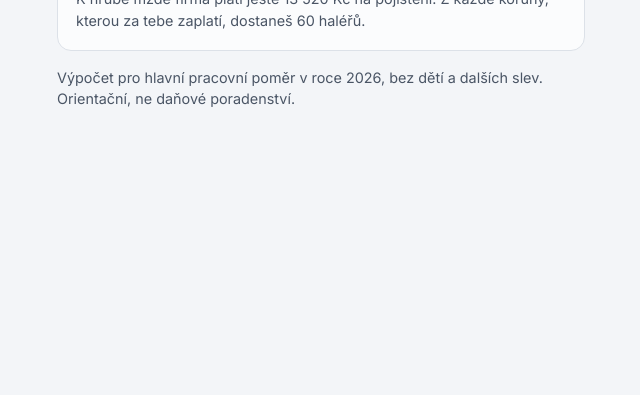
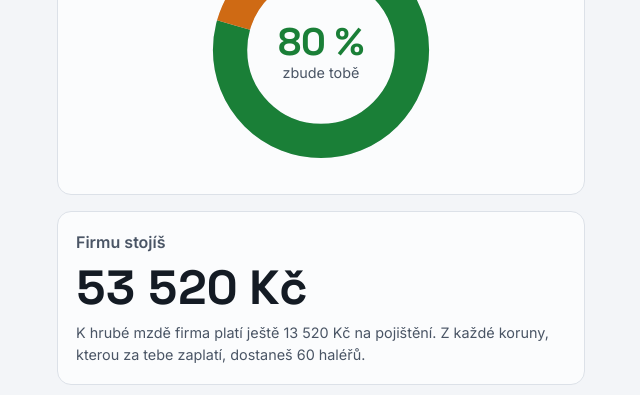
Before and after one commit to vasekmachek/ekonomicky-den-app, a website built with Vite: page index.html in a window 1280 px wide. Shown: the part 738-1133 px from the top of the page, without its empty margins (319-959 px from the left). Before the commit the page ends 896 px from the top, so only its background shows below. Built offline with nearby package versions, Linux system fonts and the light colour scheme.

Commit message:
feat: koláčový graf, kam jdou peníze z výplaty
Closes #9

Co-Authored-By: Claude Opus 5.5 <noreply@anthropic.com>

```diff
--- a/index.html
+++ b/index.html
@@ -40,6 +40,20 @@
         <dl id="breakdown" class="breakdown"></dl>
       </section>
 
+      <section class="card chart-card">
+        <p class="net-label">Kam jdou peníze z výplaty</p>
+        <figure class="donut-wrap">
+          <svg id="donut" class="donut" viewBox="0 0 42 42" role="img">
+            <circle class="donut-track" cx="21" cy="21" r="15.9155" pathLength="100" />
+            <g id="donut-slices"></g>
+          </svg>
+          <figcaption class="donut-center">
+            <span id="donut-net" class="donut-pct">–</span>
+            <span class="donut-sub">zbude tobě</span>
+          </figcaption>
+        </figure>
+      </section>
+
       <section class="card employer">
         <p class="net-label">Firmu stojíš</p>
         <p id="cost" class="cost">–</p>
--- /dev/null
+++ b/src/chart.ts
@@ -0,0 +1,29 @@
+// Výpočet výsečí koláčového (donut) grafu „Kam jdou peníze“.
+// Čistá funkce bez DOM, ať se dá otestovat.
+
+export interface DonutInput {
+  key: string;
+  value: number;
+}
+
+export interface DonutSlice {
+  key: string;
+  /** Podíl z celku v procentech (0–100), zaokrouhlený na celá procenta. */
+  percent: number;
+  /** Délka oblouku v jednotkách obvodu 100. */
+  length: number;
+  /** Kde oblouk začíná (součet délek předchozích výsečí). */
+  start: number;
+}
+
+export function donutSlices(items: DonutInput[]): DonutSlice[] {
+  const values = items.map((i) => Math.max(i.value, 0));
+  const total = values.reduce((a, b) => a + b, 0);
+  let start = 0;
+  return items.map((item, idx) => {
+    const length = total > 0 ? (values[idx] / total) * 100 : 0;
+    const slice = { key: item.key, percent: Math.round(length), length, start };
+    start += length;
+    return slice;
+  });
+}
--- a/src/main.ts
+++ b/src/main.ts
@@ -1,5 +1,6 @@
 import "./style.css";
 import { calculateSalary, type SalaryResult } from "./salary";
+import { donutSlices } from "./chart";
 
 const czk = new Intl.NumberFormat("cs-CZ", { style: "currency", currency: "CZK", maximumFractionDigits: 0 });
 
@@ -11,6 +12,10 @@ const bar = document.querySelector<HTMLDivElement>("#bar")!;
 const breakdown = document.querySelector<HTMLDListElement>("#breakdown")!;
 const costEl = document.querySelector<HTMLParagraphElement>("#cost")!;
 const costNote = document.querySelector<HTMLParagraphElement>("#cost-note")!;
+const donut = document.querySelector<SVGSVGElement>("#donut")!;
+const donutGroup = document.querySelector<SVGGElement>("#donut-slices")!;
+const donutNet = document.querySelector<HTMLSpanElement>("#donut-net")!;
+const SVG_NS = "http://www.w3.org/2000/svg";
 
 interface Part {
   key: string;
@@ -61,6 +66,28 @@ function render(): void {
     }),
   );
 
+  const slices = donutSlices(list);
+  donutGroup.replaceChildren(
+    ...slices
+      .filter((s) => s.length > 0)
+      .map((s) => {
+        const c = document.createElementNS(SVG_NS, "circle");
+        c.setAttribute("class", `donut-slice stroke-${s.key}`);
+        c.setAttribute("cx", "21");
+        c.setAttribute("cy", "21");
+        c.setAttribute("r", "15.9155");
+        c.setAttribute("pathLength", "100");
+        c.setAttribute("stroke-dasharray", `${s.length} ${100 - s.length}`);
+        c.setAttribute("stroke-dashoffset", String(-s.start));
+        return c;
+      }),
+  );
+  donutNet.textContent = `${slices[0].percent} %`;
+  donut.setAttribute(
+    "aria-label",
+    "Kam jdou peníze: " + list.map((p, i) => `${p.label} ${slices[i].percent} %`).join(", "),
+  );
+
   costEl.textContent = czk.format(r.employerCost);
   costNote.textContent =
     gross > 0
--- a/src/style.css
+++ b/src/style.css
@@ -110,6 +110,35 @@ input:focus-visible { outline: 2px solid var(--accent); outline-offset: 2px; }
 .breakdown dd { margin: 0; text-align: right; color: var(--muted); }
 .dot { width: 10px; height: 10px; border-radius: 50%; display: inline-block; flex: none; }
 
+.donut-wrap {
+  position: relative;
+  margin: 0 auto;
+  width: min(240px, 70vw);
+  aspect-ratio: 1;
+}
+.donut { width: 100%; height: 100%; transform: rotate(-90deg); }
+.donut circle { fill: none; stroke-width: 6; }
+.donut-track { stroke: var(--line); }
+.donut-slice { transition: stroke-dasharray 0.3s ease, stroke-dashoffset 0.3s ease; }
+.stroke-net { stroke: var(--net); }
+.stroke-tax { stroke: var(--tax); }
+.stroke-social { stroke: var(--social); }
+.stroke-health { stroke: var(--health); }
+.donut-center {
+  position: absolute;
+  inset: 0;
+  display: grid;
+  place-content: center;
+  text-align: center;
+  pointer-events: none;
+}
+.donut-pct {
+  font: 700 clamp(1.8rem, 8vw, 2.4rem)/1 "Space Grotesk", sans-serif;
+  color: var(--net);
+  font-variant-numeric: tabular-nums;
+}
+.donut-sub { color: var(--muted); font-size: 0.9rem; }
+
 .note { margin: 0; color: var(--muted); font-size: 0.9rem; }
 
-@media (prefers-reduced-motion: reduce) { .seg { transition: none; } }
+@media (prefers-reduced-motion: reduce) { .seg, .donut-slice { transition: none; } }
```
Also changed, not shown: SPEC.md (+1 -0 lines), tests/chart.test.ts (added, +38 -0 lines).
